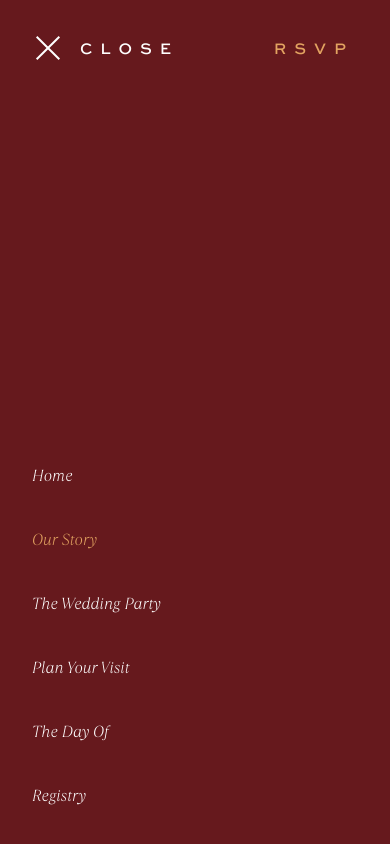
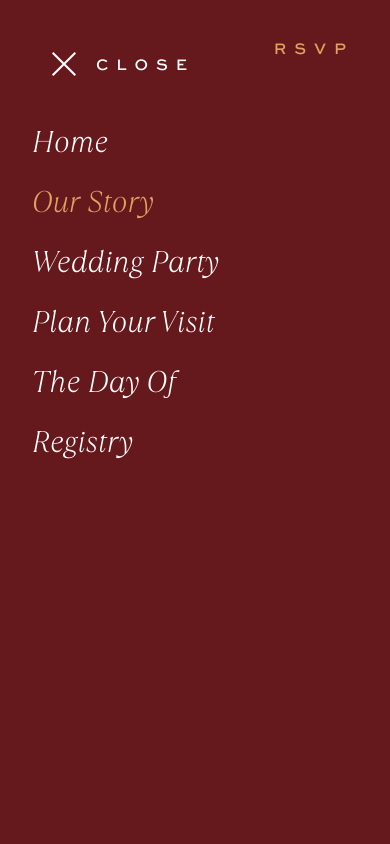
Before and after one commit to andrewmillen/millenwedding, a Next.js app: page /our-story in a window 390 px wide. Both pictures are taken after a click on the button "MENU". Shown: the top 844 px of the page. Built offline with nearby package versions, Linux system fonts and the light colour scheme; what @tailwindcss/typography would draw is missing.

Commit message:
Responsiveness

```diff
--- a/components/MainNav.js
+++ b/components/MainNav.js
@@ -79,7 +79,7 @@ export default function MainNav() {
         <div ref={menuWrapper}>
             <button
                 ref={toggleButton}
-                className="mainNavButton uppercase tracking-widest flex space-x-4 items-center hover:opacity-75 relative z-50"
+                className="mainNavButton uppercase tracking-widest flex space-x-4 items-center hover:opacity-75 z-50 absolute top-12 left-12"
                 onClick={() => setIsOpen(!isOpen)}
             >
                 {!isOpen ? (
@@ -97,8 +97,8 @@ export default function MainNav() {
             </button>
 
             {isOpen ? (
-                <div className="fixed flex flex-col justify-end max-h-screen top-0 left-0 bottom-0 right-0 transition duration-150 ease-out transform bg-wine p-6 sm:p-8 lg:p-12 z-40">
-                    <nav className="block">
+                <div className="fixed flex flex-col justify-start md:justify-end max-h-screen top-0 left-0 bottom-0 right-0 transition duration-150 ease-out transform bg-wine p-6 sm:p-8 lg:p-12 z-40">
+                    <nav className="mt-24 md:mt-0">
                         <ul className="flex flex-col space-y-4">
                             {navLinks.map(item => (
                                 <>
@@ -107,12 +107,7 @@ export default function MainNav() {
                                             <a
                                                 target="_blank"
                                                 href={item.path}
-                                                className={`font-serifitalic py-3 px-2 inline-block sm:text-2xl md:text-3xl lg:text-4xl xl:text-5xl 2xl:text-6xl transform hover:translate-x-1 transition ease-in-out ${
-                                                    router.pathname ===
-                                                    item.path
-                                                        ? 'text-marigold pointer-events-none'
-                                                        : 'text-white hover:text-wineLight'
-                                                }`}
+                                                className="font-serifitalic py-1 sm:py-3 2xl:py-5 px-2 inline-block text-3xl md:text-5xl lg:text-6xl transform hover:translate-x-1 transition ease-in-out"
                                             >
                                                 {item.title}
                                             </a>
@@ -121,7 +116,7 @@ export default function MainNav() {
                                         <li key={item.path}>
                                             <Link href={item.path} passHref>
                                                 <a
-                                                    className={`text-white font-serifitalic py-3 px-2 inline-block sm:text-2xl md:text-3xl lg:text-4xl xl:text-5xl 2xl:text-6xl transform hover:translate-x-1 transition ease-in-out ${
+                                                    className={`text-white font-serifitalic py-1 sm:py-3 2xl:py-5 px-2 inline-block text-3xl md:text-5xl lg:text-6xl transform hover:translate-x-1 transition ease-in-out ${
                                                         router.pathname ===
                                                         item.path
                                                             ? 'text-marigold pointer-events-none'
--- a/components/PageHeader.js
+++ b/components/PageHeader.js
@@ -2,10 +2,10 @@ import MainNav from '@/components/MainNav'
 
 export default function PageHeader({ title }) {
     return (
-        <div className="w-screen h-1/2 flex-shrink-0 bg-wine text-white flex flex-col justify-between p-8 md:p-16">
-            <div className="">
-                <MainNav />
-                <h1 className="mt-12 lg:mt-24 -ml-1 lg:-ml-2">{title}</h1>
+        <div className="w-screen h-1/2 bg-wine text-white flex flex-col justify-between py-8 md:py-16">
+            <MainNav />
+            <div className="container">
+                <h1 className="mt-12 md:mt-24 -ml-1 lg:-ml-2">{title}</h1>
             </div>
         </div>
     )
--- a/lib/navLinks.json
+++ b/lib/navLinks.json
@@ -11,8 +11,8 @@
           "external": false
         },
         {
-          "path": "/the-wedding-party",
-          "title": "The Wedding Party",
+          "path": "/wedding-party",
+          "title": "Wedding Party",
           "external": false
         },
         {
--- a/pages/our-story.js
+++ b/pages/our-story.js
@@ -18,8 +18,8 @@ export default function ourStory() {
                 />
             </Head>
             <PageHeader title="Our Story" />
-            <div className="p-8 md:p-16">
-                <div className="max-w-5xl flex flex-col">
+            <div className="py-8 md:py-16 container">
+                <div className="max-w-6xl flex flex-col">
                     <ChatBubble text="Like a lot of couples these days, our story starts with a mutual swipe right. I saw a girl at a football game with a beautiful smile, and could tell that she was genuine, kind, and fun-loving." />
 
                     <ChatBubble
--- a/pages/plan-your-visit.js
+++ b/pages/plan-your-visit.js
@@ -19,8 +19,8 @@ export default function ourStory() {
                 />
             </Head>
             <PageHeader title="Plan Your Visit" />
-            <div className="p-8 md:p-16">
-                <div className="max-w-8xl">
+            <div className="py-8 md:py-16 container">
+                <div className="max-w-7xl">
                     <div className="flex flex-col lg:flex-row">
                         <div className="lg:w-1/4">
                             <h2 className="mb-8">
--- a/pages/the-day-of.js
+++ b/pages/the-day-of.js
@@ -18,27 +18,27 @@ export default function theDayOf() {
             </Head>
             <PageHeader title="The Day Of" />
             <div className="p-8 md:p-16">
-                <div className="max-w-2xl prose xl:prose-xl">
-                    <p className="mb-4">
+                <div className="container">
+                    <p className="mb-4 lg:text-xl max-w-6xl">
                         Schedule:{' '}
                         <span className="font-sanslight">
                             Ceremony begins at 4:00 p.m. Reception to follow.
                         </span>
                     </p>
-                    <p className="mb-4">
+                    <p className="mb-4 lg:text-xl max-w-6xl">
                         Dress:{' '}
                         <span className="font-sanslight">
                             Cocktail attire. (We recommend comfortable shoes for
                             the woodsy area in which the chapel is located.)
                         </span>
                     </p>
-                    <p className="mb-4">
+                    <p className="mb-4 lg:text-xl max-w-6xl">
                         Address:{' '}
                         <span className="font-sanslight">
                             21430 TN-57, Moscow, TN 38057
                         </span>
                     </p>
-                    <p className="mb-4">
+                    <p className="mb-4 lg:text-xl max-w-6xl">
                         Directions:{' '}
                         <span className="font-sanslight">
                             Moscow is located about 40 miles east of Memphis via
--- a/pages/the-wedding-party.js
+++ b/pages/wedding-party.js
@@ -16,7 +16,7 @@ export default function ourStory() {
                     content="https://www.millenwedding.com/og-image.jpg"
                 />
             </Head>
-            <PageHeader title="The Wedding Party" />
+            <PageHeader title="Wedding Party" />
             <div className="p-8 md:p-16">
                 <div className="max-w-2xl">
                     <p>Lorem ipsum dolor sit amet</p>
--- a/styles/globals.css
+++ b/styles/globals.css
@@ -61,6 +61,26 @@
 }
 
 @layer utilities {
+
+    .container {
+        @apply max-w-8xl mx-auto px-6 sm:px-8 md:px-12 lg:px-16
+    }
+
+    /* @media screen and (max-height: 475px) {
+        .mobile-nav ul {
+            @apply flex-row space-y-0 flex-wrap p-8;
+        }
+        .mobile-nav ul li {
+            @apply mr-4;
+        }
+        .mobile-nav ul li a {
+            @apply text-2xl;
+        }
+        .rsvp {
+            @apply hidden;
+        }
+    } */
+
     .cursor {
         position: fixed;
         left: 0;
--- a/tailwind.config.js
+++ b/tailwind.config.js
@@ -22,6 +22,9 @@ module.exports = {
             fontSize: {
                 '10xl': '10rem',
             },
+            maxWidth: {
+                '8xl': '90rem',
+            },
             colors: {
                 wine: '#66191D',
                 wineLight: '#D76369',
```
